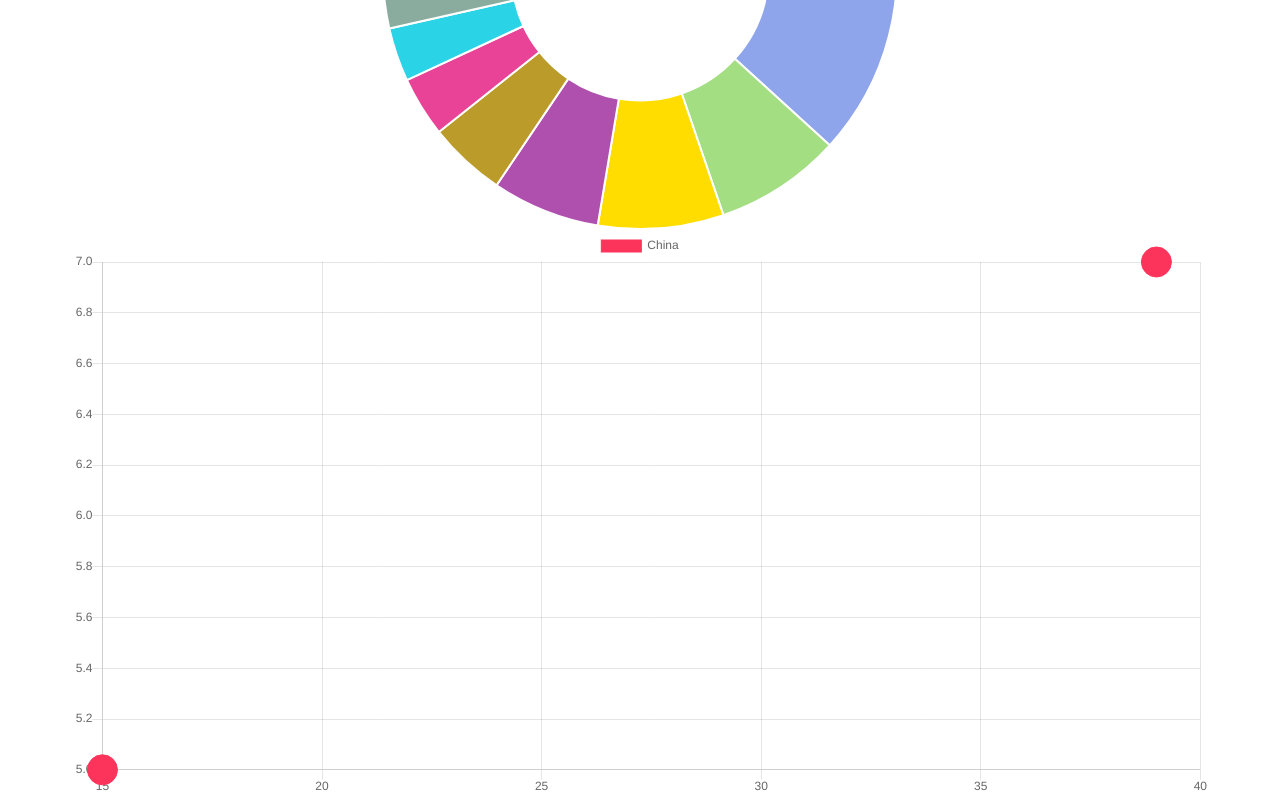
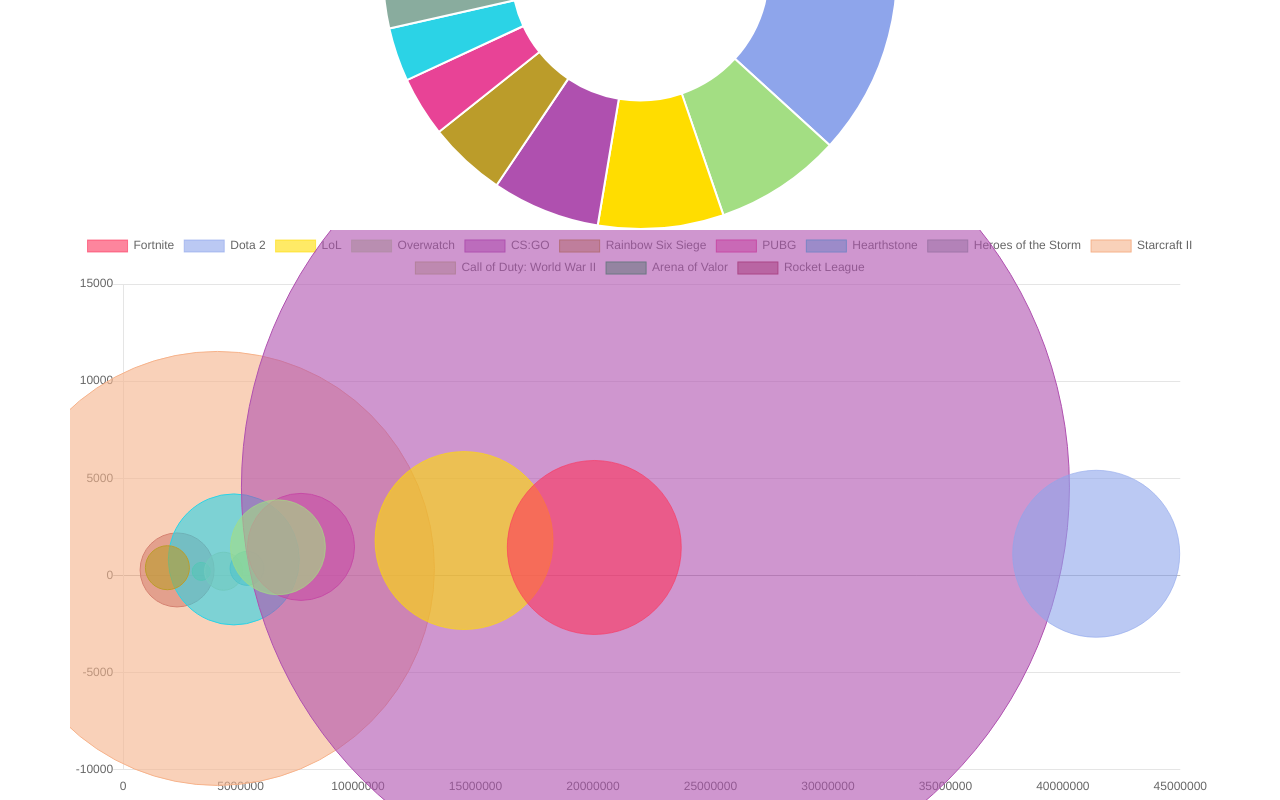
Before and after one commit to lokinario/esports, a React (Create React App) app in the folder esports/: page / in a window 1280 px wide. Shown: the part 2759-3559 px from the top of the page. Built offline with nearby package versions, Linux system fonts and the light colour scheme.

Commit message:
bubble chart has the data

```diff
--- a/esports/src/components/Prize.js
+++ b/esports/src/components/Prize.js
@@ -9,14 +9,110 @@ class Prize extends React.Component {
         rs:null,
       datasets:[
         {
-         label: ["China"],
-         backgroundColor: "#FC345C",
-         borderColor: "#FC345C",
+         label: ["Fortnite"],
+         backgroundColor: "rgba(252, 52, 92, 0.6)",
+         borderColor: "rgba(252, 52, 92, 0.6)",
          data: [
-           {x: 39,y:7,r: 15},{x: 15,y: 5,r: 15}
+           {x:20055832.14	,r:174/2,y:1442}
         ]
-       }
-      ]
+        },
+         {
+          label: ["Dota 2"],
+          backgroundColor: "rgba(142, 165, 235, 0.6)",
+          borderColor: "rgba(142, 165, 235, 0.6)",
+          data: [
+            {x:41420078.99,r:167/2,y:1118}
+         ]
+       },
+       {
+        label: ["LoL"],
+        backgroundColor: "rgba(255, 221, 0, 0.6)",
+        borderColor: "rgba(255, 221, 0, 0.6)",
+          data: [
+            {x:14512216.23,r:178/2,y:1799}
+         ]
+       },
+       {
+        label: ["Overwatch"],
+        backgroundColor: "rgba(163, 222, 131, 0.6)",
+        borderColor: "rgba(163, 222, 131, 0.6)",
+          data: [
+            {x:6590091.65,r:95/2,y:1452}
+         ]
+       },
+       {
+        label: ["CS:GO"],
+        backgroundColor: "rgba(175, 80, 175, 0.6)",
+        borderColor: "rgba(175, 80, 175, 1)",
+          data: [
+            {x:22657892.39,r:828/2,y:4548}
+         ]
+       },
+       {
+        label: ["Rainbow Six Siege"],
+        backgroundColor: "rgba(187, 156, 42, 0.6)",
+        borderColor: "rgba(187, 156, 42, 1)",
+          data: [
+            {x:1884653.23,r:44/2,y:401}
+         ]
+       },
+       {
+        label: ["PUBG"],
+        backgroundColor: "rgba(232, 67, 150, 0.6)",
+        borderColor: "rgba(232, 67, 150, 1)",
+          data: [
+            {x:7572167.16,r:107/2,y:1473}
+         ]
+       },
+       {
+        label: ["Hearthstone"],
+        backgroundColor: "rgba(43, 211, 230, 0.6)",
+        borderColor: "rgba(43, 211, 230, 1)",
+          data: [
+            {x:4711852.27,r:131/2,y:828}
+         ]
+       },
+       {
+        label: ["Heroes of the Storm"],
+        backgroundColor: "rgba(137, 172, 158, 0.6)",
+        borderColor: "rgba(137, 172, 158, 1)",
+          data: [
+            {x:5277279.76,r:34/2,y:368}
+         ]
+       },
+       {
+        label: ["Starcraft II"],
+        backgroundColor: "rgba(246, 178, 138, 0.6)",
+        borderColor: "rgba(246, 178, 138, 1)",
+          data: [
+            {x:4013357.65,r:434/2,y:364}
+         ]
+       },
+       {
+        label: ["Call of Duty: World War II"],
+        backgroundColor: "rgba(183, 202, 125, 0.6)",
+        borderColor: "rgba(183, 202, 125, 1)",
+          data: [
+            {x:4276751.83,r:38/2,y:220}
+         ]
+       },
+       {
+        label: ["Arena of Valor"],
+        backgroundColor: "rgba(7, 178, 64, 0.6)",
+        borderColor: "rgba(7, 178, 64, 1)",
+          data: [
+            {x:3324141.25,r:18/2,y:210}
+         ]
+       },
+       {
+        label: ["Rocket League"],
+        backgroundColor: "rgba(163, 53, 72, 0.6)",
+        borderColor: "rgba(163, 53, 72, 1)",
+          data: [
+            {x:2297363.32,r:74/2,y:287}
+         ]
+       },
+        ]
     };
   }
 
@@ -26,6 +122,72 @@ class Prize extends React.Component {
       <Bubble
         data={{
           datasets: this.state.datasets
+        }}
+        options={{
+          legend: {
+            display: true
+          },
+          pan: {
+            enabled: true, // Enable panning
+            mode: "x", // Allow panning in the x direction
+            rangeMin: {
+              x: null // Min value of the delay option
+            },
+            rangeMax: {
+              x: null // Max value of the delay option
+            }
+          },
+          zoom: {
+            enabled: true, // Enable zooming
+            mode: "x", // Allow zooming in the x direction
+            rangeMin: {
+              x: null // Min value of the duration option
+            },
+            rangeMax: {
+              x: null // Max value of the duration option
+            }
+          },
+          responsive: true,
+          maintainAspectRatio: true,
+          plugins: {
+            streaming: {
+              frameRate: 120
+            }
+          },
+          scales: {
+            yAxes:[{
+                    stacked:true,
+                gridLines: {
+                    display:true,
+                },
+                ticks: {
+                   suggestedMax: 100,
+                   suggestedMin: -10000
+                }
+            }],
+            xAxes:[{
+                    gridLines: {
+                    display:false
+                }
+            }]
+          },
+          tooltips: {
+            callbacks: {
+              // this callback is used to create the tooltip label
+              label: function(tooltipItem, data) {
+                // get the data label and data value to display
+                // convert the data value to local string so it uses a comma seperated number
+                var dataLabel = data.datasets[tooltipItem.datasetIndex].label;
+                // add the currency symbol $ to the label
+                var revenue = data.datasets[tooltipItem.datasetIndex].data[tooltipItem.index].y;
+                revenue = Math.trunc(revenue);
+                var value = ': ' + commaFormat(revenue);
+                dataLabel += value;
+                // return the text to display on the tooltip
+                return dataLabel;
+              }
+            }
+          }
         }}
       />
       </div>
```
